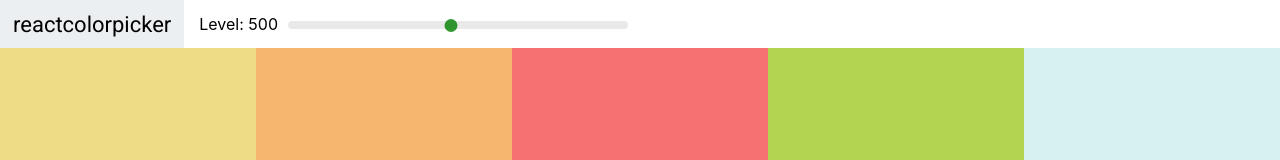
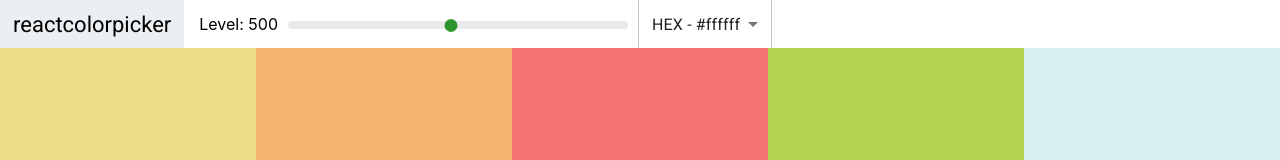
Before and after one commit to ThuraAungKyaw/react-color-project, a React (Create React App) app: page /palette/flat-ui-colors-american in a window 1280 px wide. Shown: the top 160 px of the page. Built offline with nearby package versions, Linux system fonts and the light colour scheme.

Commit message:
material-ui added, color option change add

```diff
--- a/package.json
+++ b/package.json
@@ -3,6 +3,9 @@
   "version": "0.1.0",
   "private": true,
   "dependencies": {
+    "@emotion/react": "^11.9.0",
+    "@emotion/styled": "^11.8.1",
+    "@mui/material": "^5.8.1",
     "@testing-library/jest-dom": "^5.16.4",
     "@testing-library/react": "^13.2.0",
     "@testing-library/user-event": "^13.5.0",
--- a/src/Navbar.js
+++ b/src/Navbar.js
@@ -1,9 +1,14 @@
 import React from "react";
 import Slider from "rc-slider";
+import Select from '@mui/material/Select';
+import MenuItem from '@mui/material/MenuItem';
 import 'rc-slider/assets/index.css';
 import './Navbar.css';
 
-function Navbar({ colorIntensity, handleSliderChange }) {
+function Navbar({ colorIntensity, colorFormat, handleSliderChange, changeColorFormat }) {
+
+
+
     return (
         <header className="Navbar">
             <div className="logo">
@@ -15,7 +20,17 @@ function Navbar({ colorIntensity, handleSliderChange }) {
                     <Slider min={100} max={900} step={100} value={colorIntensity} onChange={handleSliderChange} />
                 </div>
             </div>
-
+            <Select
+                labelId="color-option-select"
+                id="color-option-select"
+                value={colorFormat}
+                label="color-option"
+                onChange={changeColorFormat}
+            >
+                <MenuItem value={'hex'}>HEX - #ffffff</MenuItem>
+                <MenuItem value={'rgb'}>RGB - rgb(255,255,255)</MenuItem>
+                <MenuItem value={'rgba'}>RGBA - rgba(255,255,255,1.0)</MenuItem>
+            </Select>
         </header>
     )
 }
--- a/src/Palette.js
+++ b/src/Palette.js
@@ -7,24 +7,37 @@ class Palette extends Component {
     constructor(props) {
         super(props);
         this.state = {
-            colorIntensity: 500
+            colorIntensity: 500,
+            colorFormat: 'hex'
         }
 
         this.handleSliderChange = this.handleSliderChange.bind(this);
+        this.changeColorFormat = this.changeColorFormat.bind(this);
     }
 
     handleSliderChange(value) {
         this.setState({ colorIntensity: value })
     }
+
+    changeColorFormat(e) {
+        this.setState({
+            colorFormat: e.target.value
+        })
+    }
+
     render() {
         const { colors } = this.props.palette;
-        const { colorIntensity } = this.state;
+        const { colorIntensity, colorFormat } = this.state;
         const colorBoxes = colors[colorIntensity].map(color => {
-            return <ColorBox key={color.id} background={color.hex} name={color.name} />
+            return <ColorBox key={color.id} background={color[colorFormat]} name={color.name} />
         })
         return (
             <div className="Palette">
-                <Navbar colorIntensity={this.state.colorIntensity} handleSliderChange={this.handleSliderChange} />
+                <Navbar
+                    colorFormat={colorFormat}
+                    colorIntensity={colorIntensity}
+                    handleSliderChange={this.handleSliderChange}
+                    changeColorFormat={this.changeColorFormat} />
 
                 <div className="Palette-colors">
                     {colorBoxes}
```
Also changed, not shown: 1 other file (tests, documents, lock files or other folders).
